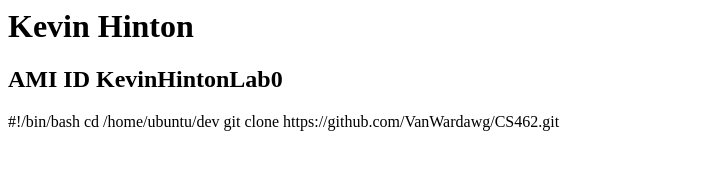
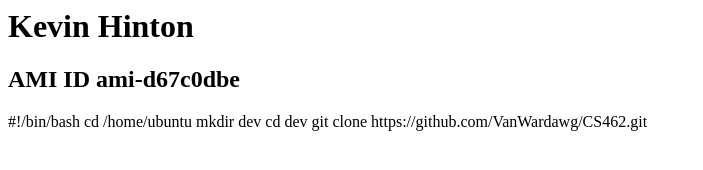
Before and after one commit to VanWardawg/CS462, a plain HTML site: page Lab0/index.html in a window 1280 px wide. Shown: the whole page, without its empty margins (0-703 px from the left). Drawn offline with Linux system fonts and the light colour scheme.

Commit message:
updated information

```diff
--- a/Lab0/index.html
+++ b/Lab0/index.html
@@ -1,10 +1,12 @@
 <html>
 <body>
 <h1> Kevin Hinton </h1>
-<h2>AMI ID KevinHintonLab0</h2>
+<h2>AMI ID ami-d67c0dbe</h2>
 <p>
 #!/bin/bash
-cd /home/ubuntu/dev
+cd /home/ubuntu
+mkdir dev
+cd dev
 git clone https://github.com/VanWardawg/CS462.git</p>
 </body>
 </html>
```
